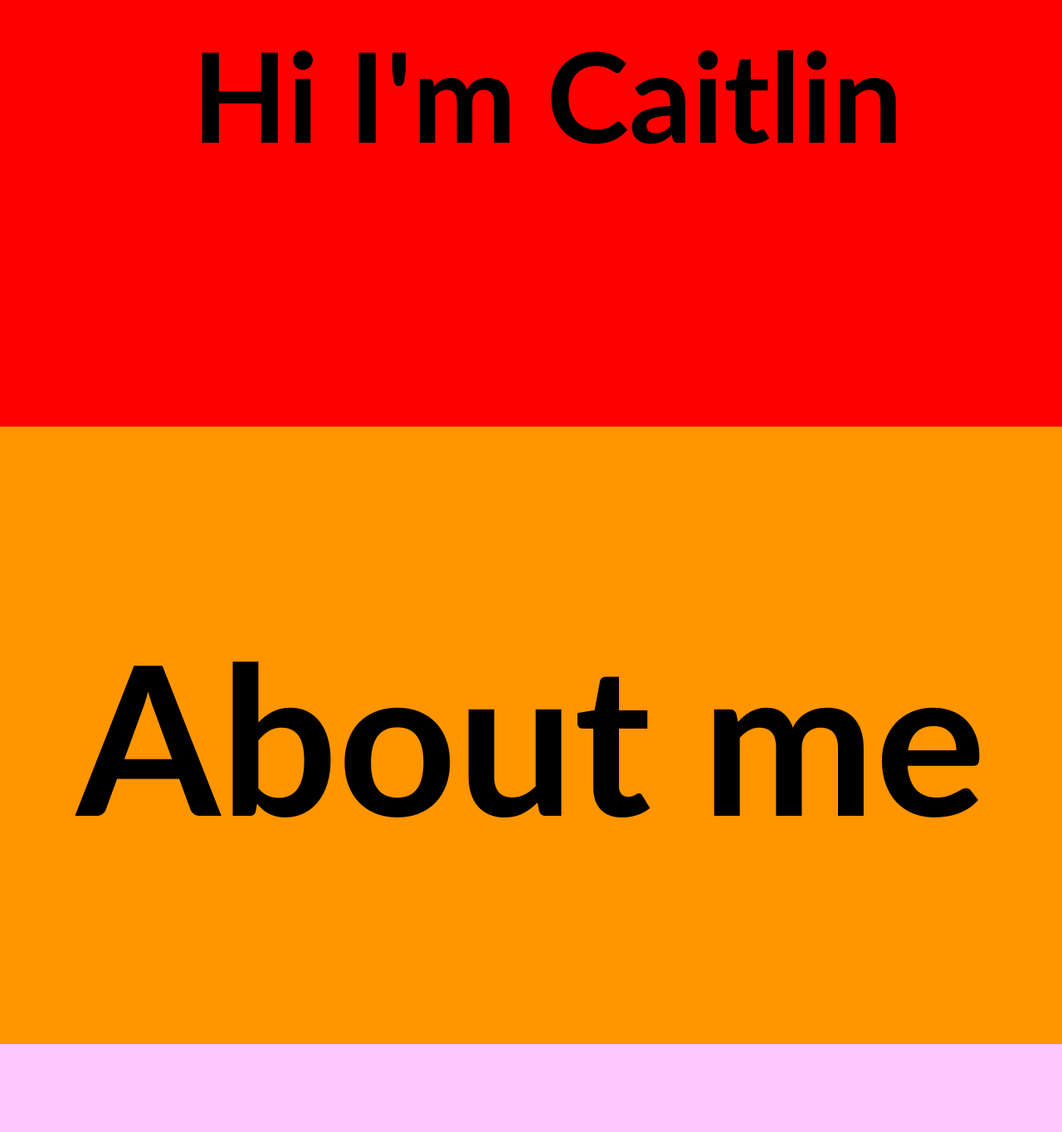
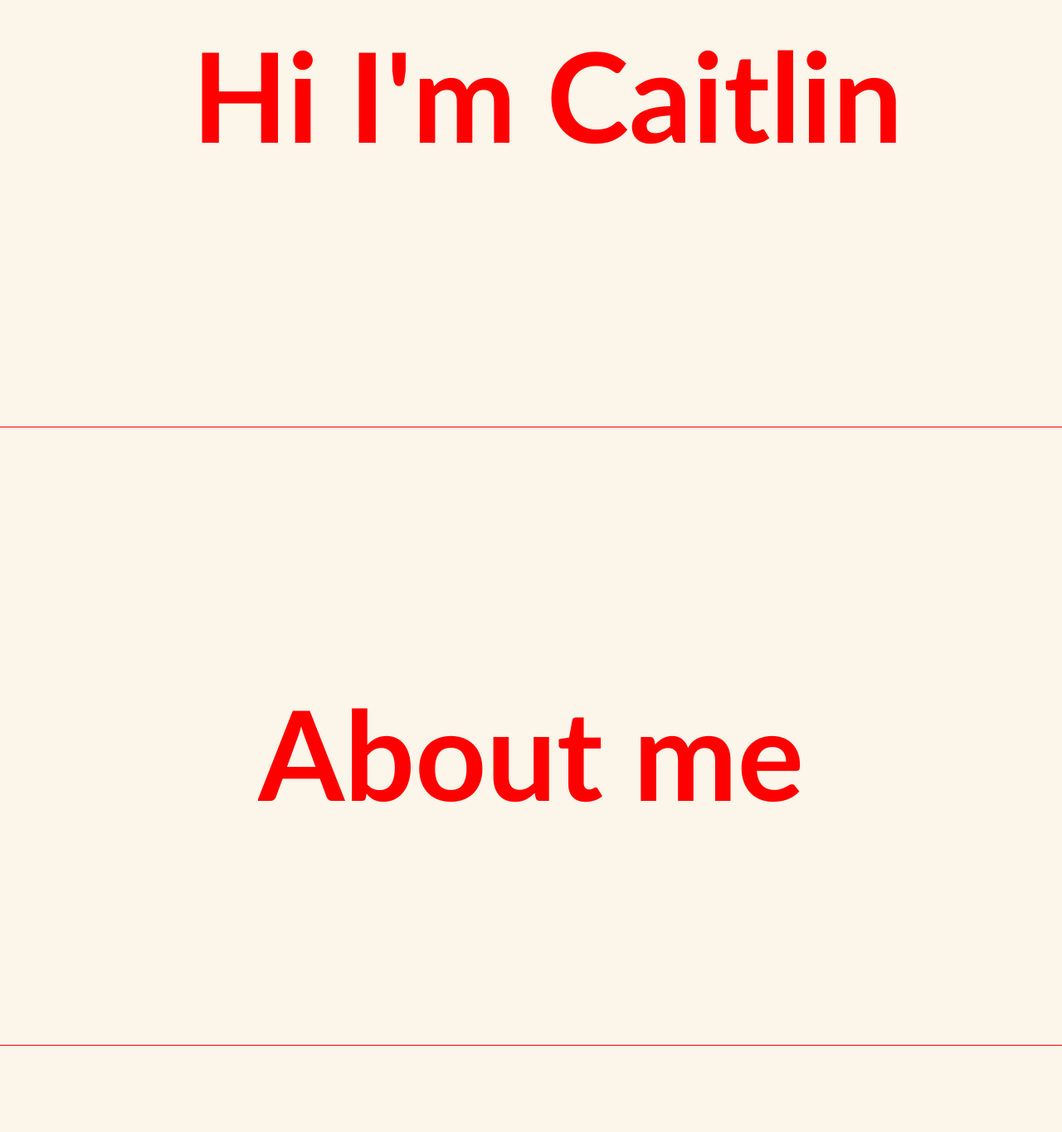
Before and after one commit to ccyoung22/Portfolio, a Next.js app in the folder portfolio/: page / in a window 1280 px wide. Shown: the part 286-1650 px from the top of the page at 83% size. Built offline with nearby package versions, Linux system fonts and the light colour scheme.

Commit message:
Scroll working

```diff
--- a/portfolio/src/app/components/AboutMe/AboutMe.tsx
+++ /dev/null
@@ -1,5 +0,0 @@
-import styles from "./AboutMe.module.css";
-
-export default function AboutMe() {
-  return <section className={styles.container2}>About Me</section>;
-}
--- a/portfolio/src/app/components/Card1/Card1.jsx
+++ b/portfolio/src/app/components/Card1/Card1.jsx
@@ -11,13 +11,13 @@ function Card1() {
     window.scrollTo({ top: 0, behavior: "smooth" });
   };
   return (
-    <div className={styles.containerCard1}>
+    <section className={styles.containerCard1}>
       <Link href="/portfolio/src/app/components/Card1" passHref></Link>
       <button className={styles.homeButton} onClick={scrollToFirstPanel}>
         Home
       </button>
-      <p className={styles.hiText}>Hi I'm Caitlin</p>
-    </div>
+      <h1 className={styles.hiText}>Hi I'm Caitlin</h1>
+    </section>
   );
 }
 
--- /dev/null
+++ b/portfolio/src/app/components/Card2/Card2.jsx
@@ -0,0 +1,9 @@
+import styles from "./Card2.module.css";
+
+export default function Card2() {
+  return (
+    <section className={styles.card2Container}>
+      <h1 className={styles.heading2}>About me</h1>
+    </section>
+  );
+}
--- /dev/null
+++ b/portfolio/src/app/components/Card2/Card2.module.css
@@ -0,0 +1,18 @@
+.card2Container {
+  display: flex;
+  height: 100vh;
+  align-items: center;
+  justify-content: center;
+  overflow: hidden;
+  margin-top: 5vh;
+}
+
+.heading2 {
+  font-weight: 800;
+  font-size: 150px;
+}
+
+.homeButton {
+  align-self: start;
+  justify-self: start;
+}
--- a/portfolio/src/app/components/Projects/Projects.tsx
+++ /dev/null
@@ -1,5 +0,0 @@
-import styles from "./Projects.module.css";
-
-export default function Projects() {
-  return <section className={styles.container3}>Projects</section>;
-}
--- a/portfolio/src/app/globals.css
+++ b/portfolio/src/app/globals.css
@@ -4,10 +4,6 @@
 }
 
 section {
-  height: 100vh;
-  display: flex;
-  justify-content: center;
-  align-items: center;
   scroll-snap-align: center;
   scroll-behavior: smooth;
   scroll-snap-stop: always;
@@ -15,14 +11,15 @@ section {
 }
 
 .main {
-  height: 442vh;
-  font-size: 250px;
+  height: 444vh;
+  font-size: 200px;
   font-family: "Gill Sans", "Gill Sans MT", Calibri, "Trebuchet MS", sans-serif;
   font-weight: 800;
+  color: red;
 }
 
 .div1 {
-  background-color: red;
+  background-color: rgb(252, 245, 233);
   height: 100vh;
   display: flex;
   justify-content: center;
@@ -31,41 +28,43 @@ section {
   top: 0;
 }
 .div2 {
-  background-color: rgb(255, 149, 0);
+  background-color: rgb(252, 245, 233);
   height: 93vh;
-
+  border-top: 1px solid red;
   display: flex;
   justify-content: center;
   align-items: center;
   position: sticky;
-  top: 5vh;
+  top: 40px;
 }
 .div3 {
-  background-color: rgb(254, 201, 255);
+  background-color: rgb(252, 245, 233);
+  border-top: 1px solid red;
   height: 88vh;
-
   display: flex;
   justify-content: center;
   align-items: center;
   position: sticky;
-  top: 10vh;
+  top: 80px;
 }
 .div4 {
-  background-color: rgb(253, 255, 213);
+  background-color: rgb(252, 245, 233);
+  border-top: 1px solid red;
   height: 83vh;
   display: flex;
   justify-content: center;
   align-items: center;
   position: sticky;
-  top: 15vh;
+  top: 120px;
 }
 
 .div5 {
-  background-color: rgb(255, 255, 255);
-  height: 78vh;
+  background-color: rgb(252, 245, 233);
+  border-top: 1px solid red;
+  height: 74vh;
   display: flex;
   justify-content: center;
   align-items: center;
   position: sticky;
-  top: 20vh;
+  top: 160px;
 }
--- a/portfolio/src/app/page.tsx
+++ b/portfolio/src/app/page.tsx
@@ -1,11 +1,8 @@
 "use client";
 import { useEffect, useState } from "react";
-import styles from "./page.module.css";
-import Header from "./components/Header/Header";
-import AboutMe from "./components/AboutMe/AboutMe";
-import Projects from "./components/Projects/Projects";
 import Lenis from "lenis";
 import Card1 from "./components/Card1/Card1.jsx";
+import Card2 from "./components/Card2/Card2.jsx";
 
 export default function Home() {
   useEffect(() => {
@@ -20,7 +17,9 @@ export default function Home() {
         <Card1 />
       </section>
 
-      <section className="div2">About me</section>
+      <section className="div2">
+        <Card2 />
+      </section>
       <section className="div3">Projects</section>
       <section className="div4">Skills</section>
       <section className="div5">Contact</section>
```
Also changed, not shown: portfolio/src/app/components/AboutMe/AboutMe.module.css (deleted, +0 -8 lines), portfolio/src/app/components/Header/Header.module.css (deleted, +0 -36 lines), portfolio/src/app/components/Header/Header.tsx (deleted, +0 -13 lines), portfolio/src/app/components/Projects/Projects.module.css (deleted, +0 -7 lines), portfolio/src/app/page.module.css (deleted, +0 -17 lines).
